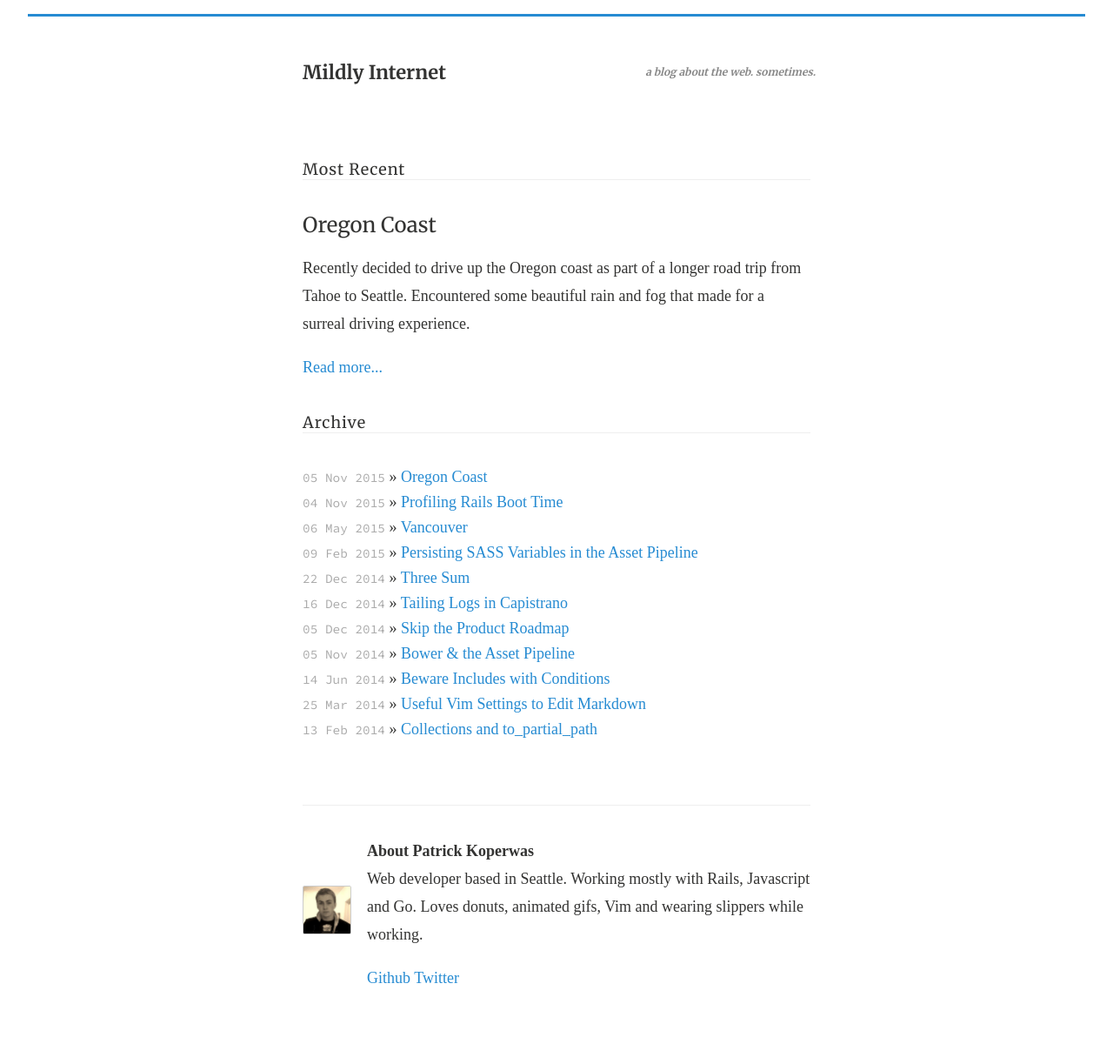
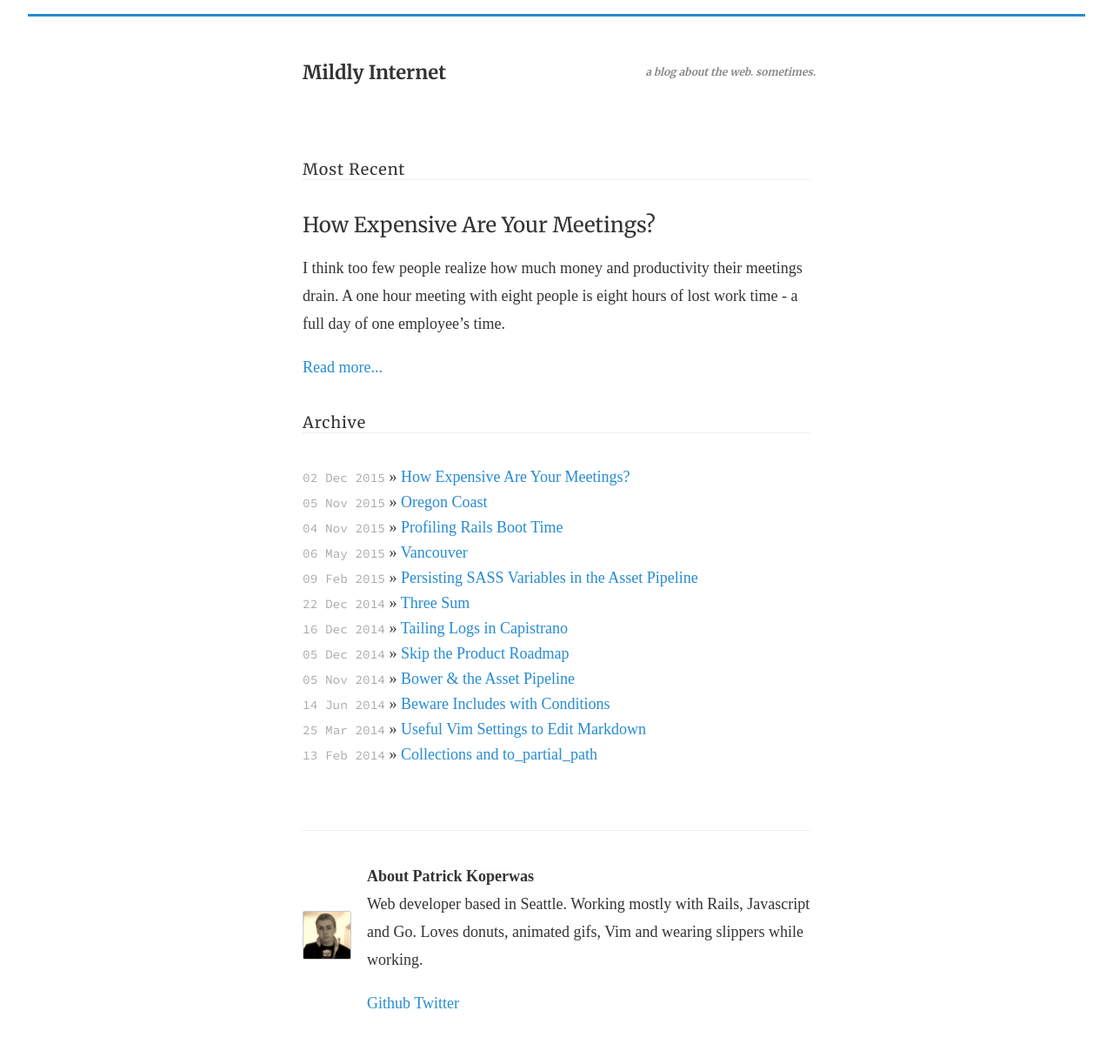
Before and after one commit to mildlyinternet/mildlyinternet.github.io, a Jekyll site: the page built from index.html, in a window 1280 px wide. Shown: the whole page at 87% size. Built offline with Jekyll 4.4.1, drawn with Linux system fonts in a browser that asks for light colours; some web fonts are replaced; Markdown is read by kramdown in place of the engine named in the settings; before the commit the page ends 1194 px from its top, so only the background shows below that.

Commit message:
How Expensive Are Your Meetings

```diff
--- a/_config.yml
+++ b/_config.yml
@@ -1,3 +1,3 @@
 markdown: rdiscount
-pygments: true
+highlighter: true
 permalink: none
--- /dev/null
+++ b/_posts/2015-12-02-how-expensive-are-your-meetings.md
@@ -0,0 +1,24 @@
+---
+layout: post
+title: How Expensive Are Your Meetings?
+category: business
+---
+
+I think too few people realize how much money and productivity their meetings
+drain. A one hour meeting with eight people is eight hours of lost work time - a
+full day of one employee's time.
+
+Does a meeting usually warrant such a trade off? One hour of meeting for eight
+hours of work?
+
+Meetings have a tendency to:
+
+  * Go off topic quickly.
+  * Waste time finding the right words / waiting for a turn to speak.
+  * They transmit information at an incredible inefficient pace.
+  * Rarely deal with real things. They are about words and speaking, not action.
+  * Fill the full amount of time they were scheduled for - even if it's double
+    what is required.
+
+Before you reach for the scheduling or calendar software, think - can this
+meeting just be an email?
--- a/css/screen.scss
+++ b/css/screen.scss
@@ -79,11 +79,21 @@ a {
 }
 
 ul {
-  list-style-type: none;
-  margin-bottom: 18px;
+  margin: 18px 0 18px 36px;
 
   li {
     line-height: 28px;
+    margin-bottom: 18px;
+  }
+
+}
+
+.posts {
+  list-style: none;
+  margin: 0;
+
+  li {
+    margin-bottom: 0;
   }
 
   span {
```
Also changed, not shown: 1 other file.
